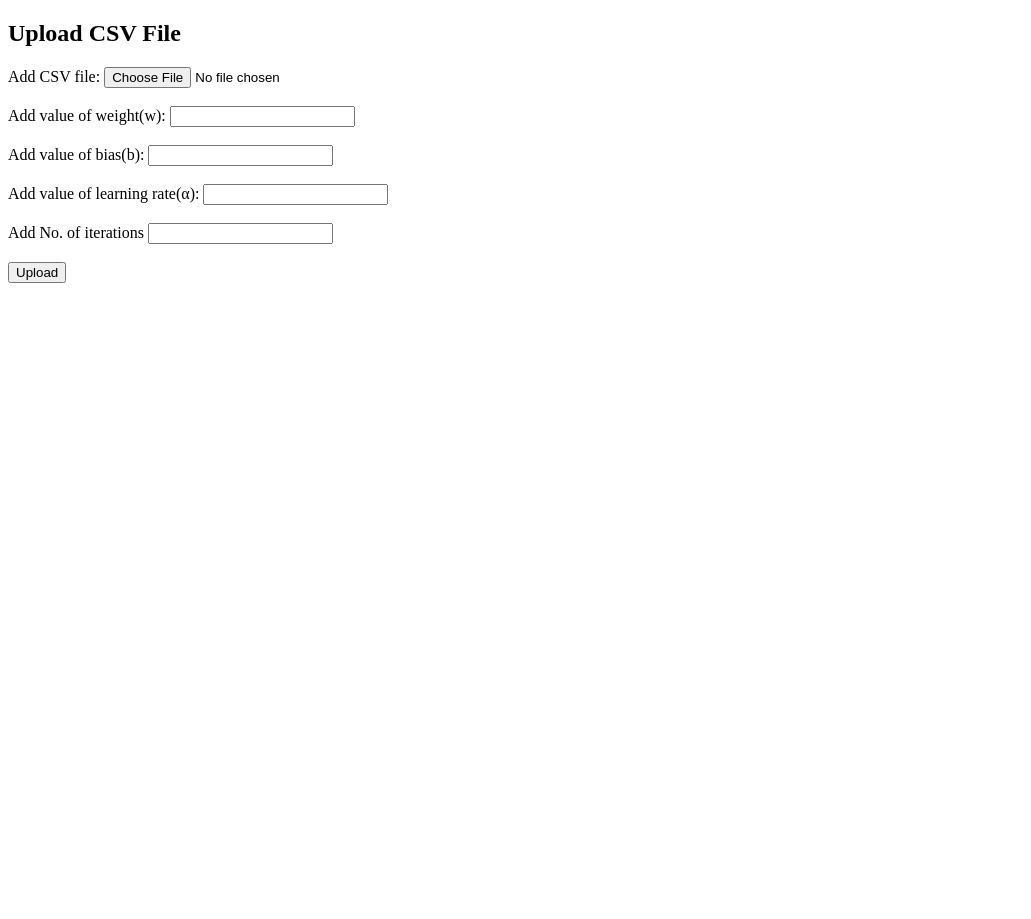
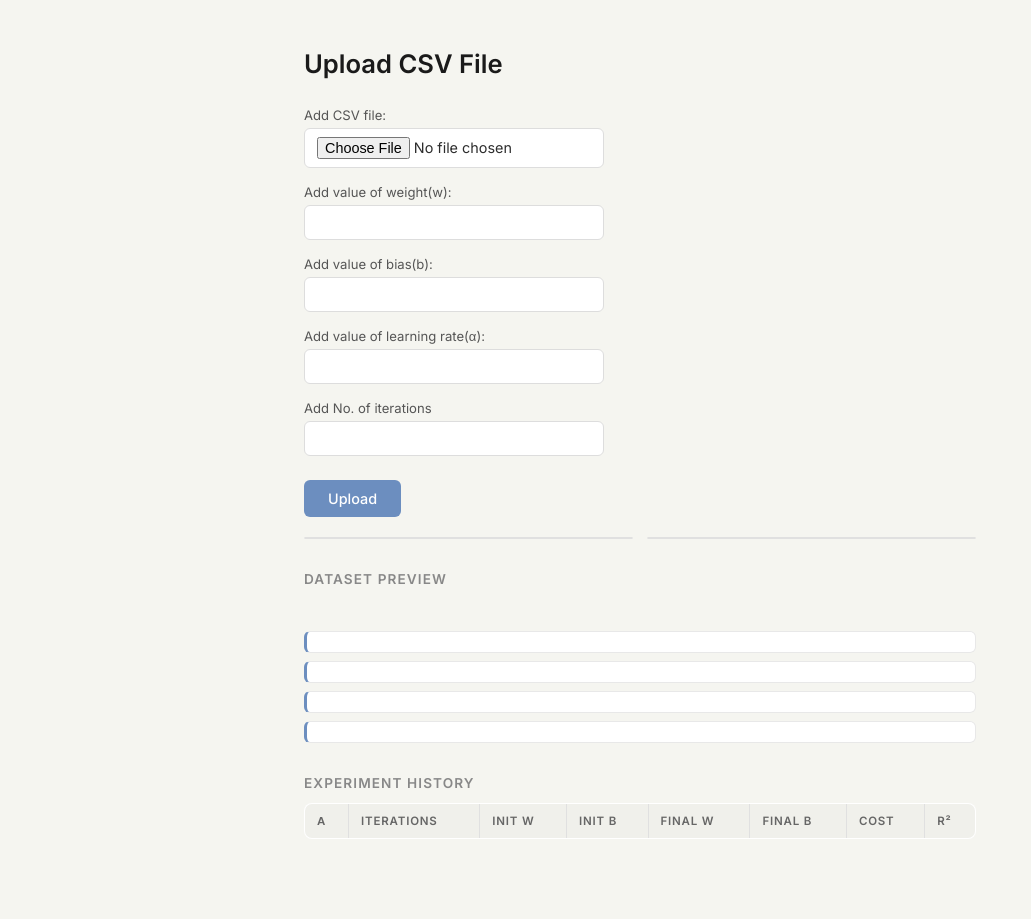
Before and after one commit to Rcintsevi/CSV-regression-analyser, a Flask app: page / in a window 1280 px wide. Shown: the whole page, without its empty margins (0-1031 px from the left). Before the commit the page ends 283 px from the top, so only its background shows below. Run offline with Flask 3, Linux system fonts and the light colour scheme; lists and menus that the app fills with data are empty.

Commit message:
added styling

```diff
--- a/app.py
+++ b/app.py
@@ -1,4 +1,4 @@
-from flask import Flask, request, send_file, render_template
+from flask import Flask, request, send_file, render_template,jsonify,send_from_directory
 import os
 from regression import run_regression
 
@@ -7,6 +7,10 @@
 @app.route("/")
 def home():
     return render_template("index.html")
+
+@app.route("/plots/<filename>")
+def serve_plot(filename):
+    return send_from_directory("plots", filename)
 
 
 UPLOAD_FOLDER="uploads"
@@ -28,9 +32,9 @@
 
     file.save(path)
 
-    plot_path=run_regression(path,weight,bias,alpha,iterations)
+    result=run_regression(path,weight,bias,alpha,iterations)
 
-    return send_file(plot_path, mimetype="image/png")
+    return jsonify(result)
 
 if __name__=="__main__":
     app.run(debug=True)
--- a/requirements.txt
+++ b/requirements.txt
@@ -3,3 +3,4 @@
 matplotlib
 numpy
 scikit-learn
+gunicorn
--- /dev/null
+++ b/static/index.js
@@ -0,0 +1,70 @@
+async function uploadFile(){
+            let file=document.getElementById("fileInput").files[0];
+            let w=document.getElementById("weight").value;
+            let b=document.getElementById("bias").value;
+            let alpha=document.getElementById("alpha").value;
+            let i=document.getElementById("iterations").value;
+
+            let w_f=document.getElementById("wFinal");
+            let b_f=document.getElementById("bFinal");
+            let cost_f=document.getElementById("costFinal");
+            let r2=document.getElementById("r2");
+            const formData=new FormData();
+            formData.append("file",file);
+            formData.append("weight",w);
+            formData.append("bias",b);
+            formData.append("alpha",alpha);
+            formData.append("iterations",i);
+
+            const response=await fetch("http://127.0.0.1:5000/upload",{method:"POST",body:formData});
+            const data = await response.json();
+
+            document.getElementById("regression").src = "/"+ data.regression_plot;
+            document.getElementById("cost").src = "/"+data.cost_plot;
+            w_f.innerText="Final weight: "+data.w;
+            b_f.innerText="Final bias: "+data.b;
+            cost_f.innerText="Final cost: "+data.cost;
+            r2.innerHTML="Final R² value: "+data.r2;
+
+            const table = document.getElementById("datasetPreview");
+            table.innerHTML = "";
+            let headerRow = "<tr>";
+
+            data.columns.forEach(col => {
+                headerRow += `<th>${col}</th>`;
+            });
+            headerRow += "</tr>";
+            table.innerHTML += headerRow;
+
+            data.preview.forEach(row => {
+            let rowHTML = "<tr>";
+            data.columns.forEach(col => {
+                rowHTML += `<td>${row[col]}</td>`;
+            });
+            rowHTML += "</tr>";
+            table.innerHTML += rowHTML;});
+
+
+
+            let history = document.getElementById("history");
+
+            let row = `
+            <tr>
+            <td>${alpha}</td>
+            <td>${i}</td>
+            <td>${w}</td>
+            <td>${b}</td>
+            <td>${data.w.toFixed(4)}</td>
+            <td>${data.b.toFixed(4)}</td>
+            <td>${data.cost.toFixed(4)}</td>
+            <td>${data.r2.toFixed(4)}</td>
+            </tr>
+            `;
+
+            history.innerHTML += row;
+
+
+
+
+
+        }
--- a/static/style.css
+++ b/static/style.css
@@ -0,0 +1,134 @@
+@import url('https://fonts.googleapis.com/css2?family=Inter:wght@400;500;600&display=swap');
+
+* { box-sizing: border-box; margin: 0; padding: 0; }
+
+body {
+  background: #f5f5f0;
+  color: #2d2d2d;
+  font-family: 'Inter', sans-serif;
+  font-size: 15px;
+  padding: 48px 24px;
+  max-width: 720px;
+  margin: 0 auto;
+}
+
+h2 {
+  font-size: 1.6rem;
+  font-weight: 600;
+  color: #1a1a1a;
+  margin-bottom: 28px;
+}
+
+h3 {
+  font-size: 0.85rem;
+  font-weight: 600;
+  color: #888;
+  text-transform: uppercase;
+  letter-spacing: 0.08em;
+  margin: 32px 0 12px;
+}
+
+label {
+  display: block;
+  font-size: 0.82rem;
+  color: #555;
+  margin-bottom: 5px;
+}
+
+input[type="number"],
+input[type="file"] {
+  display: block;
+  width: 300px;
+  background: #fff;
+  border: 1px solid #ddd;
+  border-radius: 6px;
+  color: #2d2d2d;
+  font-family: 'Inter', sans-serif;
+  font-size: 0.9rem;
+  padding: 8px 12px;
+  outline: none;
+  transition: border-color 0.2s;
+  margin-bottom: 16px;
+}
+
+input:focus {
+  border-color: #6c8ebf;
+}
+
+br { display: none; }
+
+button {
+  background: #6c8ebf;
+  border: none;
+  border-radius: 6px;
+  color: #fff;
+  cursor: pointer;
+  font-family: 'Inter', sans-serif;
+  font-size: 0.9rem;
+  font-weight: 500;
+  padding: 10px 24px;
+  margin-top: 8px;
+  transition: background 0.2s;
+}
+
+button:hover { background: #5a7aaa; }
+
+#result { color: #888; font-size: 0.82rem; margin: 12px 0; }
+
+.plots {
+  display: grid;
+  grid-template-columns: 1fr 1fr;
+  gap: 14px;
+  margin: 20px 0;
+}
+
+.plots img {
+  width: 100%;
+  border-radius: 8px;
+  border: 1px solid #e0e0e0;
+  background: #fff;
+  display: block;
+}
+
+#results p {
+  background: #fff;
+  border: 1px solid #e8e8e8;
+  border-left: 3px solid #6c8ebf;
+  border-radius: 6px;
+  padding: 10px 14px;
+  font-size: 0.85rem;
+  margin-bottom: 8px;
+  color: #333;
+}
+
+table {
+  width: 100%;
+  border-collapse: collapse;
+  font-size: 0.82rem;
+  margin-bottom: 32px;
+  background: #fff;
+  border-radius: 8px;
+  overflow: hidden;
+  border: 1px solid #e0e0e0;
+}
+
+th {
+  background: #f0f0eb;
+  color: #666;
+  font-size: 0.72rem;
+  font-weight: 600;
+  letter-spacing: 0.07em;
+  text-transform: uppercase;
+  padding: 10px 12px;
+  text-align: left;
+  border-bottom: 1px solid #e0e0e0;
+}
+
+td {
+  padding: 9px 12px;
+  border-bottom: 1px solid #f0f0f0;
+  color: #333;
+}
+
+tr:last-child td { border-bottom: none; }
+tr:hover td { background: #fafaf7; }
--- a/templates/index.html
+++ b/templates/index.html
@@ -4,6 +4,7 @@
     <meta charset="UTF-8">
     <meta name="viewport" content="width=device-width, initial-scale=1.0">
     <title>CSV Regression Analyser</title>
+    <link rel="stylesheet" href="../static/style.css">
 </head>
 <body>
     <h2>Upload CSV File</h2>
@@ -37,32 +38,40 @@
 
 
     <p id="result"></p>
-    <img id="graph" width="500">
+    <div class="plots">
+        <img id="regression" width="500">
+        <img id="cost" width="500">
 
-    <script>
-        async function uploadFile(){
-            let file=document.getElementById("fileInput").files[0];
-            let w=document.getElementById("weight").value;
-            let b=document.getElementById("bias").value;
-            let alpha=document.getElementById("alpha").value;
-            let i=document.getElementById("iterations").value;
-            const formData=new FormData();
-            formData.append("file",file);
-            formData.append("weight",w);
-            formData.append("bias",b);
-            formData.append("alpha",alpha);
-            formData.append("iterations",i);
+    </div>
 
-            const response=await fetch("http://127.0.0.1:5000/upload",{method:"POST",body:formData});
-            const blob = await response.blob()
-            const imageURL = URL.createObjectURL(blob)
+    <h3>Dataset Preview</h3>
+    <table id="datasetPreview" border="1"></table>
 
-            let result=document.getElementById("result");
-            let graph=document.getElementById("graph");
+    <div id="results">
+        <p id="wFinal"></p>
+        <p id="bFinal"></p>
+        <p id="costFinal"></p>
+        <p id="r2"></p>
+
+    </div>
+
+    <h3>Experiment History</h3>
+    <table id="history" border="1">
+    <tr>
+    <th>α</th>
+    <th>Iterations</th>
+    <th>Init w</th>
+    <th>Init b</th>
+    <th>Final w</th>
+    <th>Final b</th>
+    <th>Cost</th>
+    <th>R²</th>
+    </tr>
+    </table>
 
 
-            graph.src=imageURL;
-        }
+    <script src="../static/index.js">
+
     </script>
 
 </body>
```
Also changed, not shown: regression.py (+30 -11 lines), plots/cost.png (added), plots/regression.png (added).
